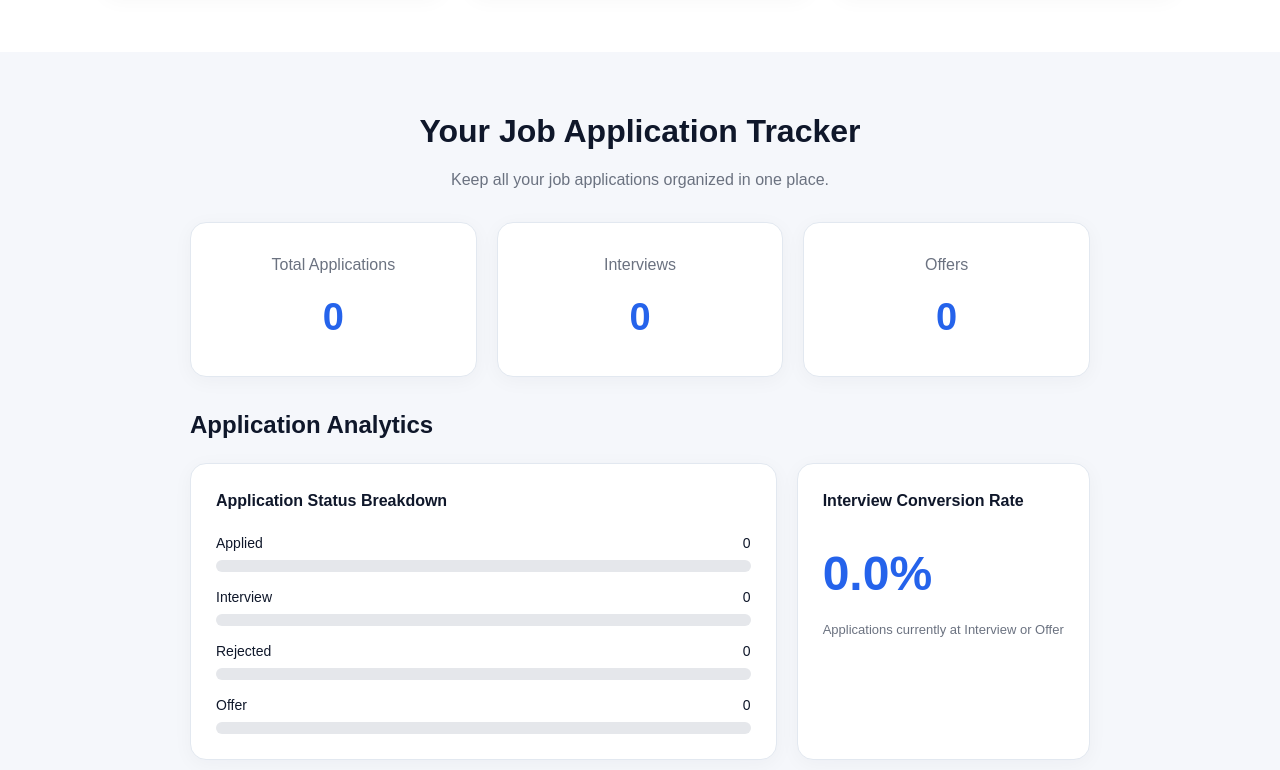
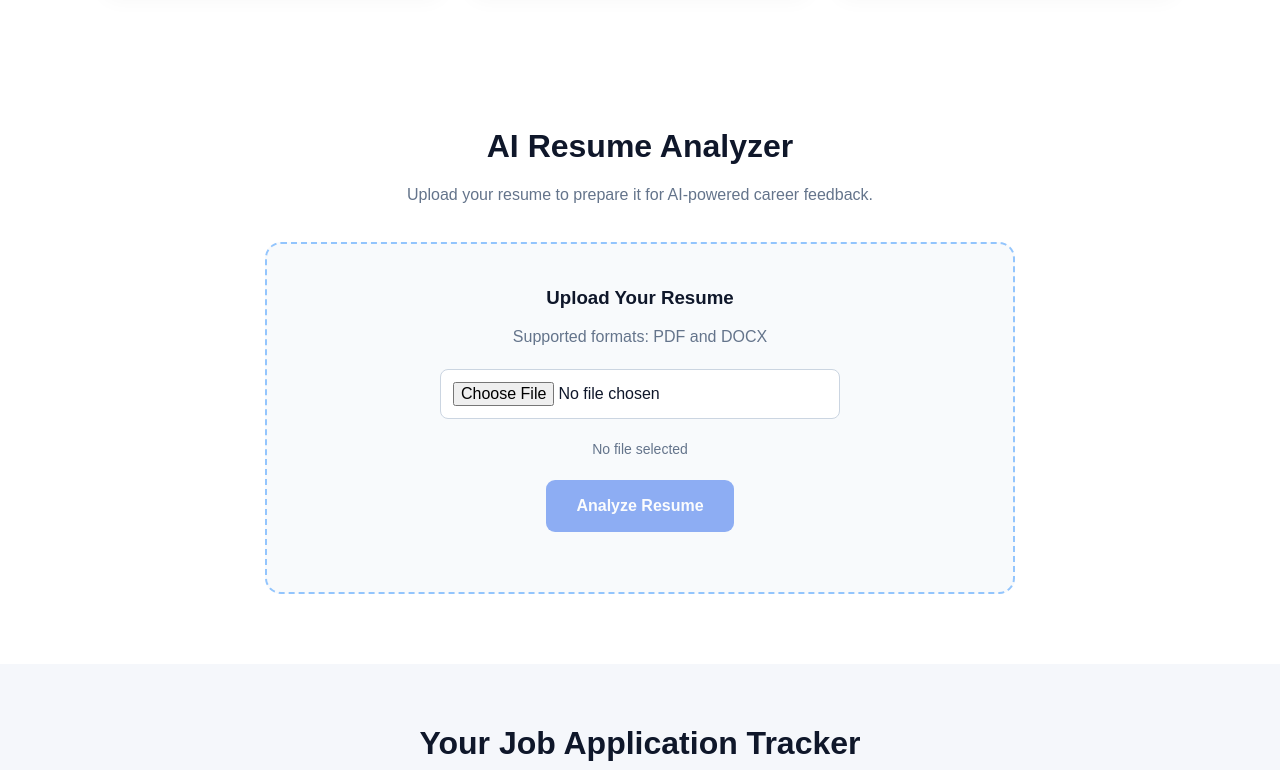
Before and after one commit to itssureshkumar150113-bit/ai-career-assistant, a plain HTML site: page index.html in a window 1280 px wide. Shown: the part 868-1638 px from the top of the page. Drawn offline with Linux system fonts and the light colour scheme.

Commit message:
feat:add resume upload interface with file validation

```diff
--- a/index.html
+++ b/index.html
@@ -18,6 +18,7 @@
         <div class="nav-links">
             <a href="#home">Home</a>
             <a href="#features">Features</a>
+            <a href="resume-analyzer">Resume Analyzer</a>
             <a href="#job-tracker">Job Tracker</a>
             <a href="https://github.com/itssureshkumar150113-bit/ai-career-assistant"
                target="_blank" rel="noopener noreferrer">GitHub</a>
@@ -75,6 +76,55 @@
 
         </div>
     </section>
+
+
+<!-- Resume Analyzer Section -->
+<section class="resume-section" id="resume-analyzer">
+
+    <div class="resume-heading">
+        <h2>AI Resume Analyzer</h2>
+        <p>
+            Upload your resume to prepare it for
+            AI-powered career feedback.
+        </p>
+    </div>
+
+    <div class="resume-container">
+
+        <div class="resume-upload-box">
+
+            <h3>Upload Your Resume</h3>
+
+            <p>
+                Supported formats: PDF and DOCX
+            </p>
+
+            <input
+                type="file"
+                id="resumeFile"
+                accept=".pdf,.docx"
+                aria-label="Choose resume file"
+            >
+
+            <p id="resumeFileName">
+                No file selected
+            </p>
+
+            <button
+                type="button"
+                id="analyzeResumeBtn"
+                disabled
+            >
+                Analyze Resume
+            </button>
+
+            <p id="resumeMessage" role="status" aria-live="polite"></p>
+
+        </div>
+
+    </div>
+
+</section>
 
     <!-- Job Application Tracker -->
     <section class="tracker-section" id="job-tracker">
--- a/script.js
+++ b/script.js
@@ -502,4 +502,72 @@ exportCsvBtn.addEventListener("click", exportApplicationsToCSV);
 
 
 // 10. Display saved applications when the page opens
+
+
+
+// ===================================
+// FEATURE 8 — RESUME UPLOAD
+// ===================================
+
+const resumeFileInput = document.getElementById("resumeFile");
+const resumeFileName = document.getElementById("resumeFileName");
+const analyzeResumeBtn = document.getElementById("analyzeResumeBtn");
+const resumeMessage = document.getElementById("resumeMessage");
+
+let selectedResume = null;
+
+resumeFileInput.addEventListener("change", function () {
+
+    const file = resumeFileInput.files[0];
+
+    selectedResume = null;
+    analyzeResumeBtn.disabled = true;
+    resumeMessage.textContent = "";
+
+    if (!file) {
+        resumeFileName.textContent = "No file selected";
+        return;
+    }
+
+    const extension = file.name.split(".").pop().toLowerCase();
+
+    if (!["pdf", "docx"].includes(extension)) {
+        resumeFileName.textContent = "Invalid file format";
+        resumeMessage.textContent =
+            "Please upload a PDF or DOCX resume.";
+        resumeFileInput.value = "";
+        return;
+    }
+
+    // Maximum file size: 5 MB
+    if (file.size > 5 * 1024 * 1024) {
+        resumeFileName.textContent = "File too large";
+        resumeMessage.textContent =
+            "Please upload a file smaller than 5 MB.";
+        resumeFileInput.value = "";
+        return;
+    }
+
+    selectedResume = file;
+
+    resumeFileName.textContent = file.name;
+    analyzeResumeBtn.disabled = false;
+
+    resumeMessage.textContent =
+        "Resume selected successfully!";
+});
+
+analyzeResumeBtn.addEventListener("click", function () {
+
+    if (!selectedResume) {
+        resumeMessage.textContent =
+            "Please select a resume first.";
+        return;
+    }
+
+    resumeMessage.textContent =
+        "Resume selected. AI analysis is coming soon!";
+
+});
+
 renderApplications();
--- a/style.css
+++ b/style.css
@@ -905,3 +905,107 @@ select:focus-visible {
         min-height: 400px;
     }
 }
+
+
+/* ===================================
+   FEATURE 8 — RESUME ANALYZER
+=================================== */
+
+.resume-section {
+    padding: 70px 8%;
+    background: #ffffff;
+    scroll-margin-top: 100px;
+}
+
+.resume-heading {
+    text-align: center;
+    margin-bottom: 35px;
+}
+
+.resume-heading h2 {
+    font-size: 32px;
+    color: #0f172a;
+    margin-bottom: 12px;
+}
+
+.resume-heading p {
+    color: #64748b;
+    line-height: 1.6;
+}
+
+.resume-container {
+    max-width: 750px;
+    margin: 0 auto;
+}
+
+.resume-upload-box {
+    padding: 40px;
+    text-align: center;
+    background: #f8fafc;
+    border: 2px dashed #93c5fd;
+    border-radius: 16px;
+}
+
+.resume-upload-box h3 {
+    margin-bottom: 12px;
+}
+
+.resume-upload-box > p {
+    margin-bottom: 20px;
+    color: #64748b;
+}
+
+#resumeFile {
+    display: block;
+    width: 100%;
+    max-width: 400px;
+    margin: 20px auto;
+    padding: 12px;
+    background: white;
+    border: 1px solid #cbd5e1;
+    border-radius: 8px;
+}
+
+#resumeFileName {
+    overflow-wrap: anywhere;
+    font-size: 14px;
+}
+
+#analyzeResumeBtn {
+    padding: 14px 30px;
+    background: #2563eb;
+    color: white;
+    border: none;
+    border-radius: 9px;
+    font-weight: 600;
+    cursor: pointer;
+}
+
+#analyzeResumeBtn:hover:not(:disabled) {
+    background: #1d4ed8;
+}
+
+#analyzeResumeBtn:disabled {
+    opacity: 0.5;
+    cursor: not-allowed;
+}
+
+#resumeMessage {
+    margin-top: 18px;
+    line-height: 1.6;
+}
+
+@media (max-width: 768px) {
+    .resume-section {
+        padding: 50px 5%;
+        scroll-margin-top: 135px;
+    }
+
+    .resume-heading h2 {
+        font-size: 27px;
+    }
+
+    .resume-upload-box {
+        padding: 25px 18px;
+    }
+}
```
